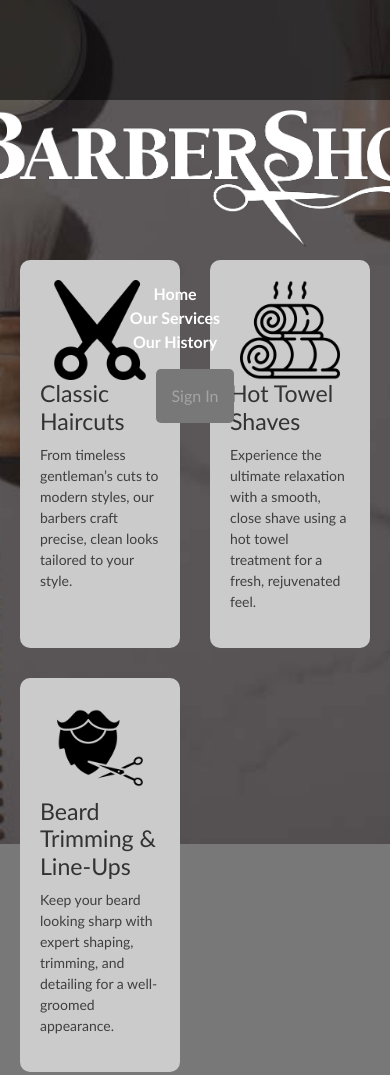
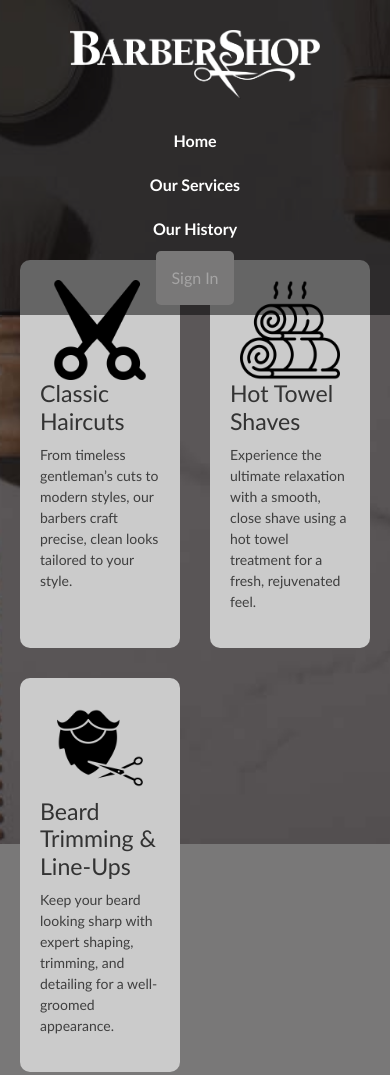
Before and after one commit to Juanmcardona/Barbershop, a plain HTML site: page html/ourservices.html in a window 390 px wide. Shown: the top 1075 px of the page. Drawn offline with nearby package versions, Linux system fonts and the light colour scheme.

Commit message:
Update styles for history and services pages

```diff
--- a/css/ourhistory.css
+++ b/css/ourhistory.css
@@ -119,3 +119,75 @@ body {
   .footer .social-icons a:hover {
     transform: scale(1.2);
   }
+
+  /* Diseño responsivo para pantallas pequeñas */
+@media (max-width: 768px) {
+
+  header {
+    flex-direction: column;
+    height: auto;
+    padding: 10px;
+  }
+
+  header img {
+    width: 250px;
+    margin: 20px 0;
+  }
+
+  nav {
+    margin: 0;
+  }
+
+  nav ul {
+    flex-direction: column;
+    align-items: center;
+    padding: 0;
+  }
+
+  nav ul li {
+    margin: 10px 0;
+  }
+
+  .banner-content h1 {
+    font-size: 40px;
+  }
+
+  .banner-content p {
+    font-size: 16px;
+  }
+
+  .product img {
+    width: 100%;
+  }
+
+  .grid-section {
+    margin-top: 100px;
+    gap: 30px;
+    grid-template-columns: repeat(auto-fit, minmax(150px, 1fr));
+  }
+
+  .grid-item {
+    font-size: 25px;
+  }
+
+  .grid-item p {
+    font-size: 14px;
+  }
+
+  .call {
+    padding: 40px 20px;
+  }
+
+  .call h2 {
+    font-size: 30px;
+  }
+
+  .call p {
+    font-size: 18px;
+  }
+
+  .carousel-item img {
+    width: 100%;
+  }
+
+}
--- a/css/ourservices.css
+++ b/css/ourservices.css
@@ -126,3 +126,59 @@ main {
     flex: 1;
     padding-top: 120px; /* Para que no se meta debajo del header */
 }
+
+/* Diseño responsivo para pantallas pequeñas */
+@media (max-width: 768px) {
+
+    header {
+      flex-direction: column;
+      height: auto;
+      padding: 10px;
+    }
+
+    header img {
+      width: 250px;
+      margin: 20px 0;
+    }
+
+    nav {
+      margin: 0;
+    }
+
+    nav ul {
+      flex-direction: column;
+      align-items: center;
+      padding: 0;
+    }
+
+    nav ul li {
+      margin: 10px 0;
+    }
+
+    .banner-content h1 {
+      font-size: 40px;
+    }
+
+    .banner-content p {
+      font-size: 16px;
+    }
+
+    .product img {
+      width: 100%;
+    }
+
+    .grid-section {
+      margin-top: 100px;
+      gap: 30px;
+      grid-template-columns: repeat(auto-fit, minmax(150px, 1fr));
+    }
+
+    .grid-item {
+      font-size: 25px;
+    }
+
+    .grid-item p {
+      font-size: 14px;
+    }
+
+  }
```
